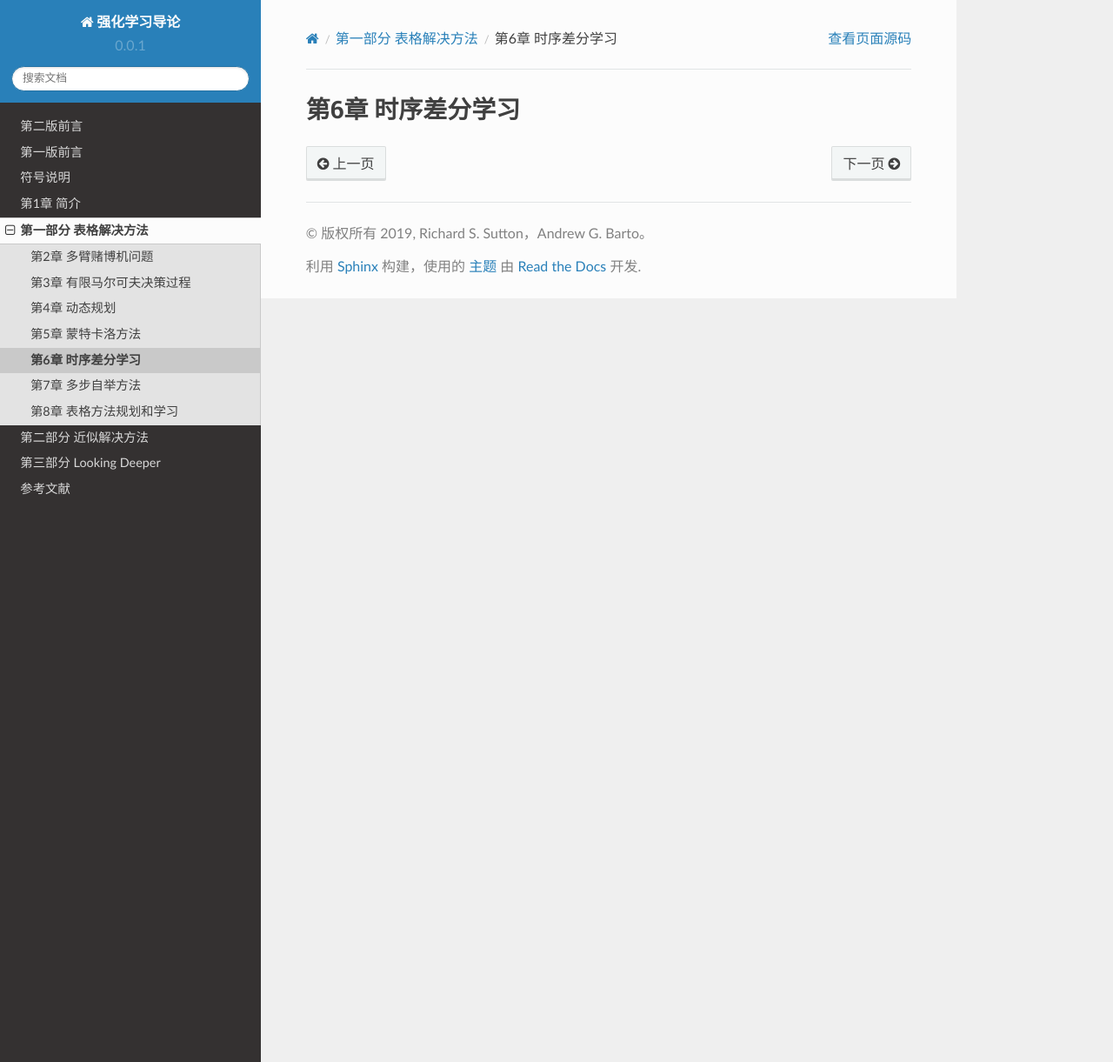
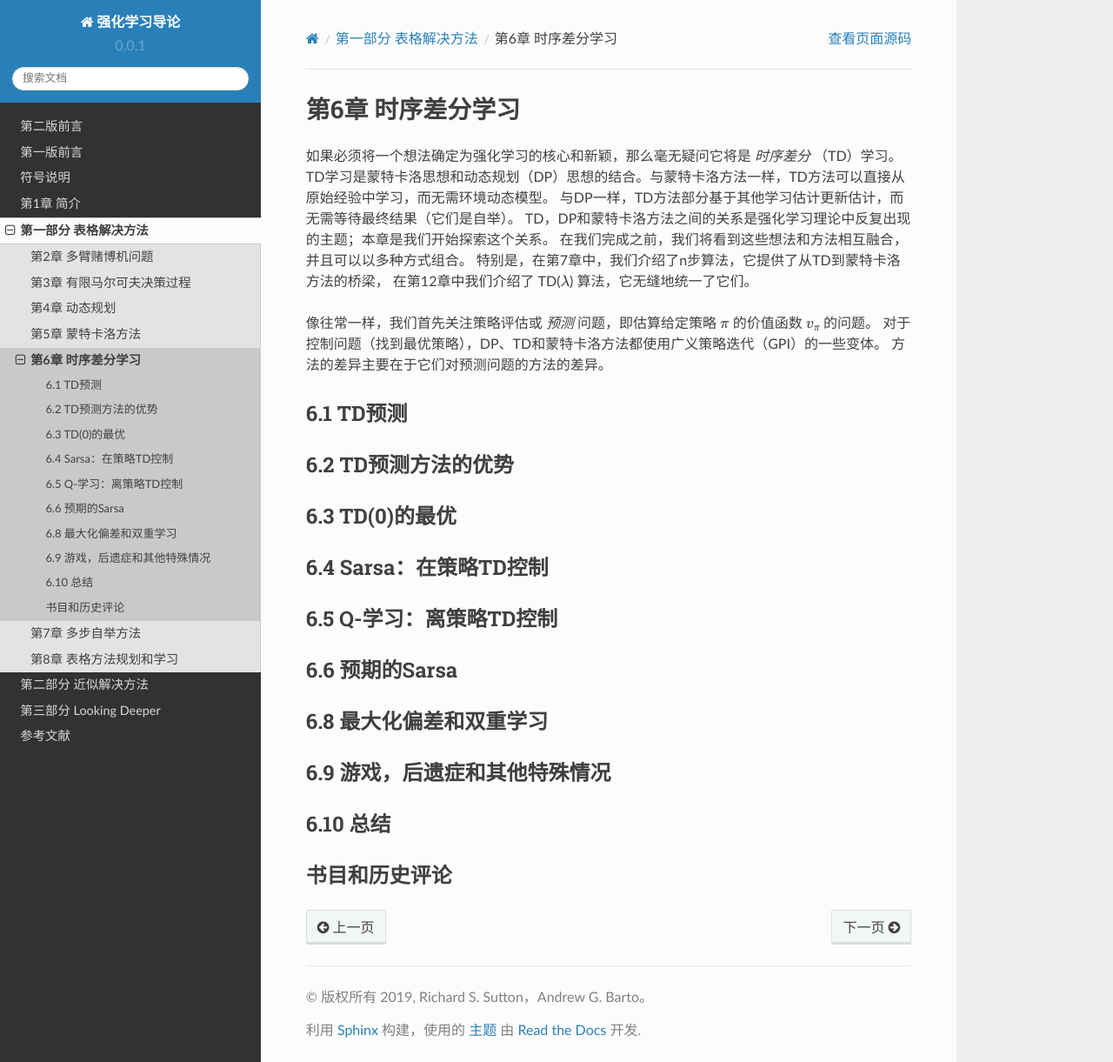
Before and after one commit to qiwihui/reinforcement-learning-an-introduction-chinese, a Sphinx documentation site: the page built from source/partI/chapter6/temporal_difference_learning.rst, in a window 1280 px wide and 1221 px high. Shown: the whole window at 87% size. Built offline with Sphinx 7.4.7 and the Read the Docs theme 2.0.0, drawn with Linux system fonts in a browser that asks for light colours.

Commit message:
docs: 第6章  时序差分学习

```diff
--- a/source/partI/chapter6/temporal_difference_learning.rst
+++ b/source/partI/chapter6/temporal_difference_learning.rst
@@ -1,2 +1,54 @@
 第6章 时序差分学习
 ==================
+
+如果必须将一个想法确定为强化学习的核心和新颖，那么毫无疑问它将是 *时序差分* （TD）学习。
+TD学习是蒙特卡洛思想和动态规划（DP）思想的结合。与蒙特卡洛方法一样，TD方法可以直接从原始经验中学习，而无需环境动态模型。
+与DP一样，TD方法部分基于其他学习估计更新估计，而无需等待最终结果（它们是自举）。
+TD，DP和蒙特卡洛方法之间的关系是强化学习理论中反复出现的主题；本章是我们开始探索这个关系。
+在我们完成之前，我们将看到这些想法和方法相互融合，并且可以以多种方式组合。
+特别是，在第7章中，我们介绍了n步算法，它提供了从TD到蒙特卡洛方法的桥梁，
+在第12章中我们介绍了 TD(:math:`\lambda`) 算法，它无缝地统一了它们。
+
+像往常一样，我们首先关注策略评估或 *预测* 问题，即估算给定策略 :math:`\pi` 的价值函数 :math:`v_\pi` 的问题。
+对于控制问题（找到最优策略），DP、TD和蒙特卡洛方法都使用广义策略迭代（GPI）的一些变体。
+方法的差异主要在于它们对预测问题的方法的差异。
+
+
+6.1 TD预测
+-------------
+
+
+6.2 TD预测方法的优势
+---------------------
+
+
+6.3 TD(0)的最优
+------------------
+
+
+6.4 Sarsa：在策略TD控制
+------------------------
+
+
+6.5 Q-学习：离策略TD控制
+-----------------------------
+
+
+6.6 预期的Sarsa
+---------------
+
+
+6.8 最大化偏差和双重学习
+-------------------------
+
+
+6.9 游戏，后遗症和其他特殊情况
+------------------------------
+
+
+6.10 总结
+-----------
+
+
+书目和历史评论
+---------------
```
